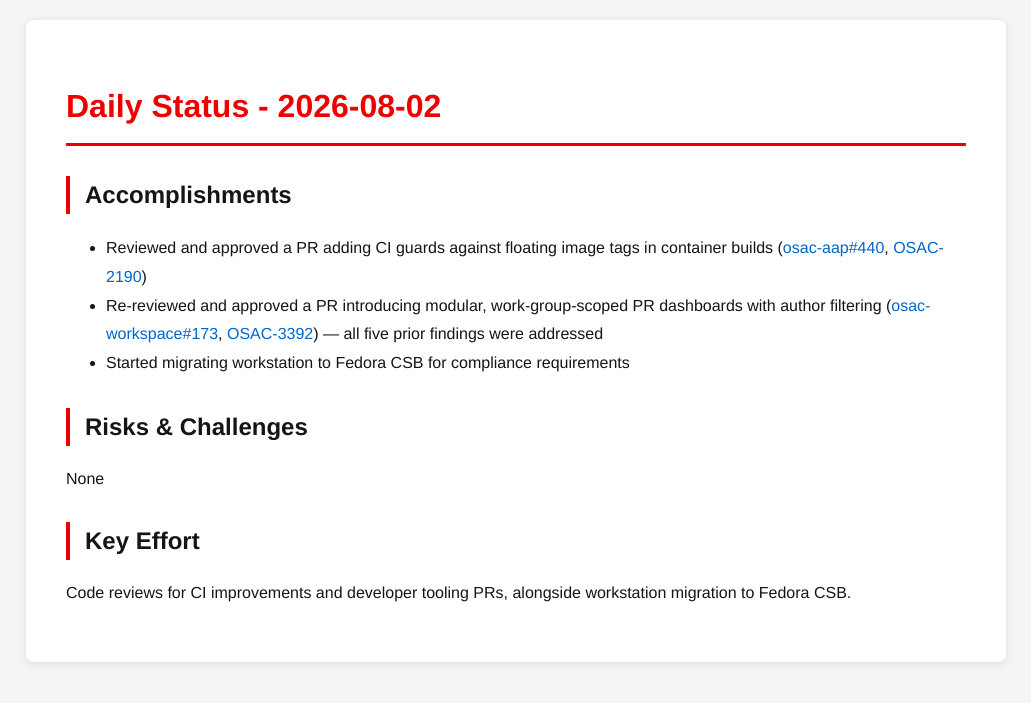
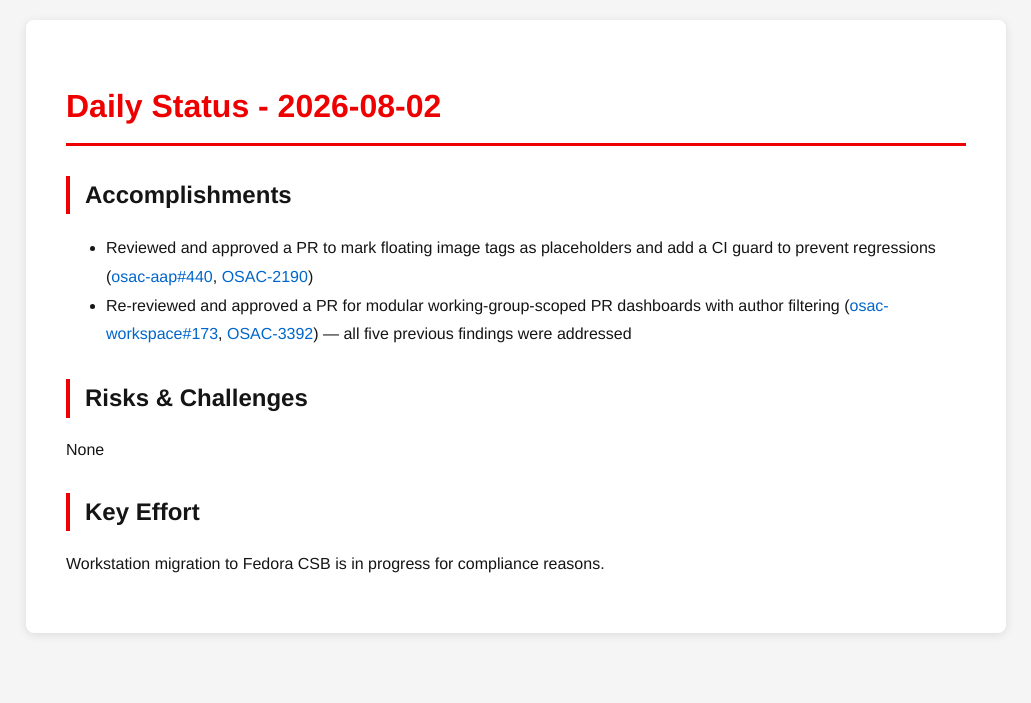
Before and after one commit to tzvatot/daily-status, a Jekyll site: the page built from 2026-08-02.md, in a window 1280 px wide. Shown: the top 703 px of the page, without its empty margins (124-1155 px from the left). Built offline with Jekyll 4.4.1, drawn with Linux system fonts in a browser that asks for light colours.

Commit message:
Daily status update - 2026-08-02

```diff
--- a/2026-08-02.md
+++ b/2026-08-02.md
@@ -7,12 +7,11 @@
 # Daily Status - 2026-08-02
 
 ## Accomplishments
-- Reviewed and approved a PR adding CI guards against floating image tags in container builds ([osac-aap#440](https://github.com/osac-project/osac-aap/pull/440), [OSAC-2190](https://redhat.atlassian.net/browse/OSAC-2190))
-- Re-reviewed and approved a PR introducing modular, work-group-scoped PR dashboards with author filtering ([osac-workspace#173](https://github.com/osac-project/osac-workspace/pull/173), [OSAC-3392](https://redhat.atlassian.net/browse/OSAC-3392)) — all five prior findings were addressed
-- Started migrating workstation to Fedora CSB for compliance requirements
+- Reviewed and approved a PR to mark floating image tags as placeholders and add a CI guard to prevent regressions ([osac-aap#440](https://github.com/osac-project/osac-aap/pull/440), [OSAC-2190](https://redhat.atlassian.net/browse/OSAC-2190))
+- Re-reviewed and approved a PR for modular working-group-scoped PR dashboards with author filtering ([osac-workspace#173](https://github.com/osac-project/osac-workspace/pull/173), [OSAC-3392](https://redhat.atlassian.net/browse/OSAC-3392)) — all five previous findings were addressed
 
 ## Risks & Challenges
 None
 
 ## Key Effort
-Code reviews for CI improvements and developer tooling PRs, alongside workstation migration to Fedora CSB.
+Workstation migration to Fedora CSB is in progress for compliance reasons.
```
